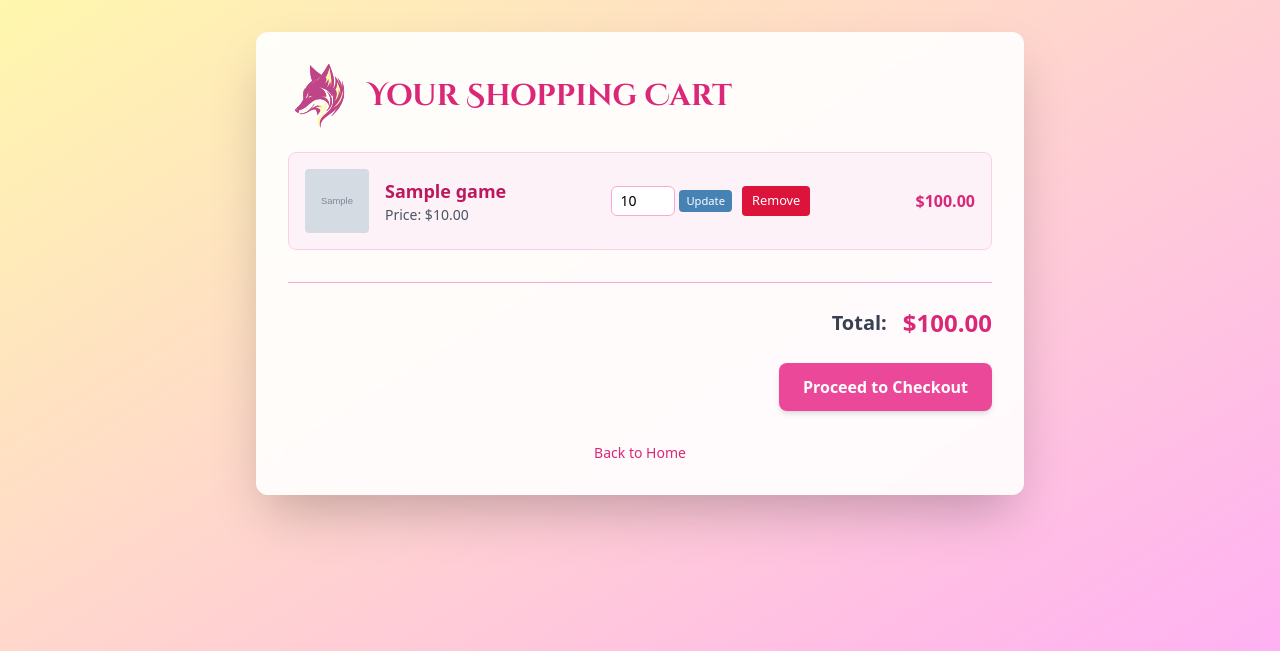
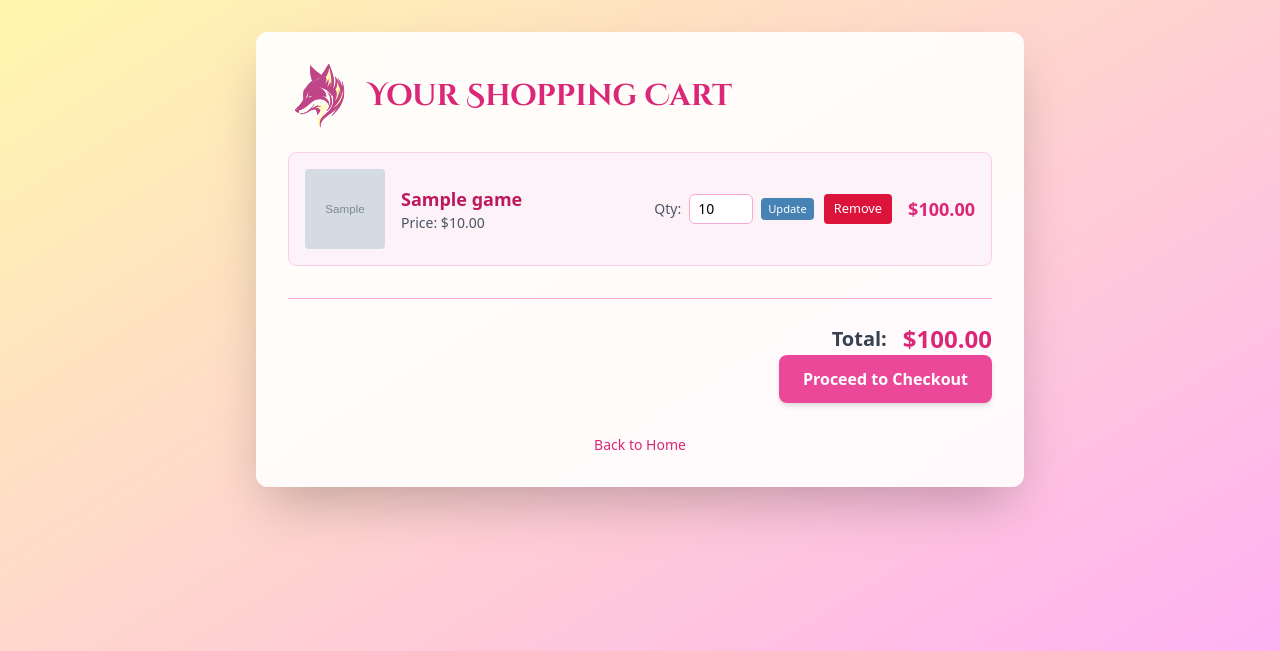
Before and after one commit to DkXenos/Aperior, a PHP site: page /cart.php in a window 1280 px wide. Shown: the top 651 px of the page. Run offline with PHP 8.4, Linux system fonts and the light colour scheme; the visitor is signed in with stand-in values (Sample User, id 1); tables that the repository leaves empty or names only in its code hold one stand-in row (values such as "Sample post"); grey boxes marked "Sample" are stand-in pictures; some libraries are stand-ins or nearby versions.

Commit message:
final update

```diff
--- a/cart.php
+++ b/cart.php
@@ -61,42 +61,56 @@ $conn->close();
         <?php else: ?>
             <div class="space-y-4">
                 <?php foreach ($cart_items as $item): ?>
-                    <div class="flex items-center justify-between p-4 border border-pink-200 rounded-lg bg-pink-50">
+                    <div class="flex flex-col sm:flex-row sm:items-center sm:justify-between p-4 border border-pink-200 rounded-lg bg-pink-50 space-y-3 sm:space-y-0">
+                        <!-- Game Info -->
                         <div class="flex items-center">
-                            <img src="<?php echo htmlspecialchars($item['image_url'] ?: './assets/image_placeholder.png'); ?>" alt="<?php echo htmlspecialchars($item['title']); ?>" class="w-16 h-16 object-cover rounded mr-4">
-                            <div>
-                                <h2 class="text-lg font-semibold text-pink-700"><?php echo htmlspecialchars($item['title']); ?></h2>
-                                <p class="text-sm text-gray-600">Price: $<?php echo number_format($item['price'], 2); ?></p>
+                            <img src="<?php echo htmlspecialchars($item['image_url'] ?: './assets/image_placeholder.png'); ?>" alt="<?php echo htmlspecialchars($item['title']); ?>" class="w-16 h-16 sm:w-20 sm:h-20 object-cover rounded mr-3 sm:mr-4 flex-shrink-0">
+                            <div class="min-w-0 flex-1">
+                                <h2 class="text-base sm:text-lg font-semibold text-pink-700 truncate"><?php echo htmlspecialchars($item['title']); ?></h2>
+                                <p class="text-xs sm:text-sm text-gray-600">Price: $<?php echo number_format($item['price'], 2); ?></p>
                             </div>
                         </div>
-                        <div class="flex items-center">
-                            <form action="update_cart.php" method="POST" class="inline-flex items-center mr-2">
+
+                        <!-- Controls and Price -->
+                        <div class="flex flex-col sm:flex-row sm:items-center space-y-2 sm:space-y-0 sm:space-x-4">
+                            <!-- Quantity Controls -->
+                            <div class="flex items-center justify-between sm:justify-start space-x-2">
+                                <form action="update_cart.php" method="POST" class="flex items-center">
                                     <input type="hidden" name="action" value="update">
                                     <input type="hidden" name="game_id" value="<?php echo $item['game_id']; ?>">
-                                <label for="quantity_<?php echo $item['game_id']; ?>" class="sr-only">Quantity</label>
-                                <input type="number" name="quantity" id="quantity_<?php echo $item['game_id']; ?>" value="<?php echo $item['quantity']; ?>" min="1" class="w-16 border border-pink-300 rounded-md px-2 py-1 text-sm focus:ring-pink-500 focus:border-pink-500">
-                                <button type="submit" class="update-quantity-btn ml-1">Update</button>
+                                    <label for="quantity_<?php echo $item['game_id']; ?>" class="text-xs sm:text-sm text-gray-600 mr-2">Qty:</label>
+                                    <input type="number" name="quantity" id="quantity_<?php echo $item['game_id']; ?>" value="<?php echo $item['quantity']; ?>" min="1" class="w-12 sm:w-16 border border-pink-300 rounded-md px-1 sm:px-2 py-1 text-xs sm:text-sm focus:ring-pink-500 focus:border-pink-500">
+                                    <button type="submit" class="update-quantity-btn ml-1 sm:ml-2">Update</button>
                                 </form>
+
                                 <form action="update_cart.php" method="POST" class="inline">
                                     <input type="hidden" name="action" value="remove">
                                     <input type="hidden" name="game_id" value="<?php echo $item['game_id']; ?>">
                                     <button type="submit" class="remove-btn">Remove</button>
                                 </form>
                             </div>
-                        <p class="text-md font-semibold text-pink-600">$<?php echo number_format($item['price'] * $item['quantity'], 2); ?></p>
+
+                            <!-- Item Total -->
+                            <div class="text-right sm:text-left">
+                                <p class="text-base sm:text-lg font-semibold text-pink-600">$<?php echo number_format($item['price'] * $item['quantity'], 2); ?></p>
+                            </div>
+                        </div>
                     </div>
                 <?php endforeach; ?>
             </div>
 
-            <div class="mt-8 pt-6 border-t border-pink-300">
-                <div class="flex justify-end items-center">
-                    <span class="text-xl font-bold text-gray-700">Total:</span>
-                    <span class="text-2xl font-bold text-pink-600 ml-4">$<?php echo number_format($total_price, 2); ?></span>
+            <!-- Total and Checkout -->
+            <div class="mt-6 sm:mt-8 pt-4 sm:pt-6 border-t border-pink-300">
+                <div class="flex flex-col sm:flex-row sm:justify-end sm:items-center space-y-4 sm:space-y-0">
+                    <div class="text-center sm:text-right">
+                        <div class="flex justify-center sm:justify-end items-center mb-4 sm:mb-0">
+                            <span class="text-lg sm:text-xl font-bold text-gray-700">Total:</span>
+                            <span class="text-xl sm:text-2xl font-bold text-pink-600 ml-2 sm:ml-4">$<?php echo number_format($total_price, 2); ?></span>
                         </div>
-                <div class="mt-6 text-right">
-                    <a href="payment.php" class="w-full md:w-auto bg-pink-500 hover:bg-pink-600 text-white font-bold py-3 px-6 rounded-lg shadow-md transition-colors inline-block text-center">
+                        <a href="payment.php" class="w-full sm:w-auto bg-pink-500 hover:bg-pink-600 text-white font-bold py-3 px-6 rounded-lg shadow-md transition-colors inline-block text-center">
                             Proceed to Checkout
                         </a>
+                    </div>
                 </div>
             </div>
         <?php endif; ?>
--- a/developer/dashboard.php
+++ b/developer/dashboard.php
@@ -166,10 +166,7 @@ $conn->close();
                                     <p class="text-sm text-gray-600 mb-2"><?php echo htmlspecialchars($game['genre']); ?></p>
                                     <p class="text-lg font-bold text-purple-600 mb-3">$<?php echo number_format($game['price'], 2); ?></p>
                                     <div class="flex space-x-2">
-                                        <a href="edit_game.php?id=<?php echo $game['id']; ?>"
-                                           class="flex-1 bg-blue-600 hover:bg-blue-700 text-white text-center py-2 px-3 rounded text-sm transition-colors">
-                                            <i class="fas fa-edit mr-1"></i>Edit
-                                        </a>
+
                                         <a href="delete_game.php?id=<?php echo $game['id']; ?>"
                                            onclick="return confirm('Are you sure you want to delete this game?')"
                                            class="flex-1 bg-red-600 hover:bg-red-700 text-white text-center py-2 px-3 rounded text-sm transition-colors">
```
Also changed, not shown: catalogue/index.php (+3 -8 lines), db_connect.php (+17 -0 lines), inventory.php (+79 -9 lines), 1 other file. Lines whose indentation alone changed are shown as unchanged.
